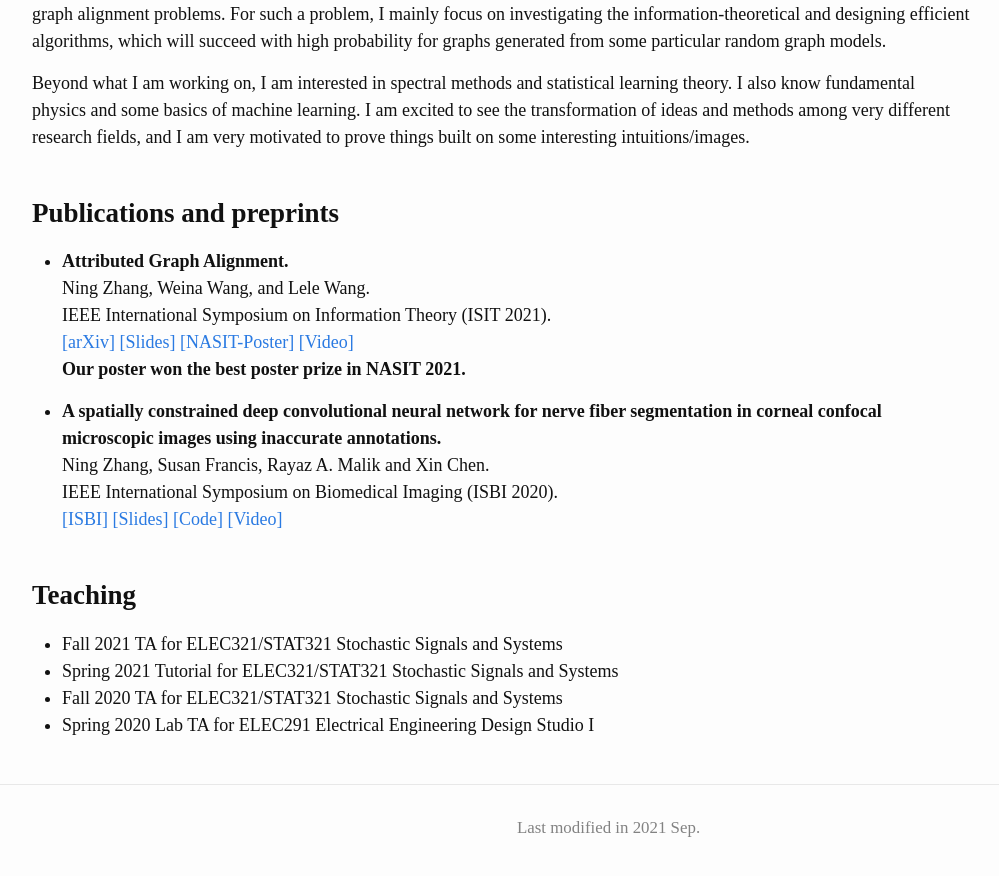
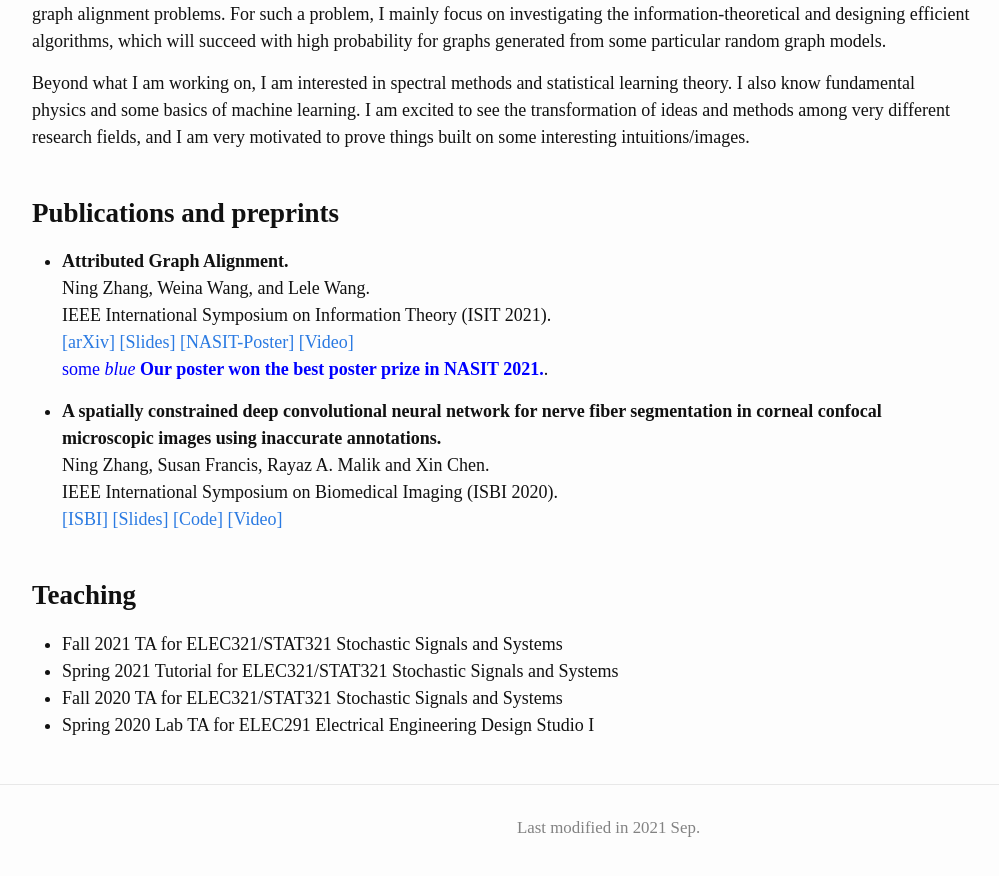
Before and after one commit to NingZhang-Git/NZ_website, a Jekyll site: the page built from index.md, in a window 1280 px wide and 900 px high, scrolled down 571 px. Shown: the top 876 px of the window, without its empty margins (138-1137 px from the left). Built offline with Jekyll 4.4.1, drawn with Linux system fonts in a browser that asks for light colours.

Commit message:
Update index.md

```diff
--- a/index.md
+++ b/index.md
@@ -32,7 +32,7 @@ IEEE International Symposium on Information Theory (ISIT 2021).\
 [[Slides]](assets/publication/ISIT2021.pdf)
 [[NASIT-Poster]](assets/publication/NASIT2021.pdf)
 [[Video]](assets/publication/ISIT2021.mp4)\
-**Our poster won the best poster prize in NASIT 2021.**
+<span style="color:blue">some *blue* **Our poster won the best poster prize in NASIT 2021.**</span>.
 
 - **A spatially constrained deep convolutional neural network for nerve fiber segmentation in corneal confocal microscopic images using inaccurate annotations.**\
 Ning Zhang, Susan Francis, Rayaz A. Malik and Xin Chen.\
```
